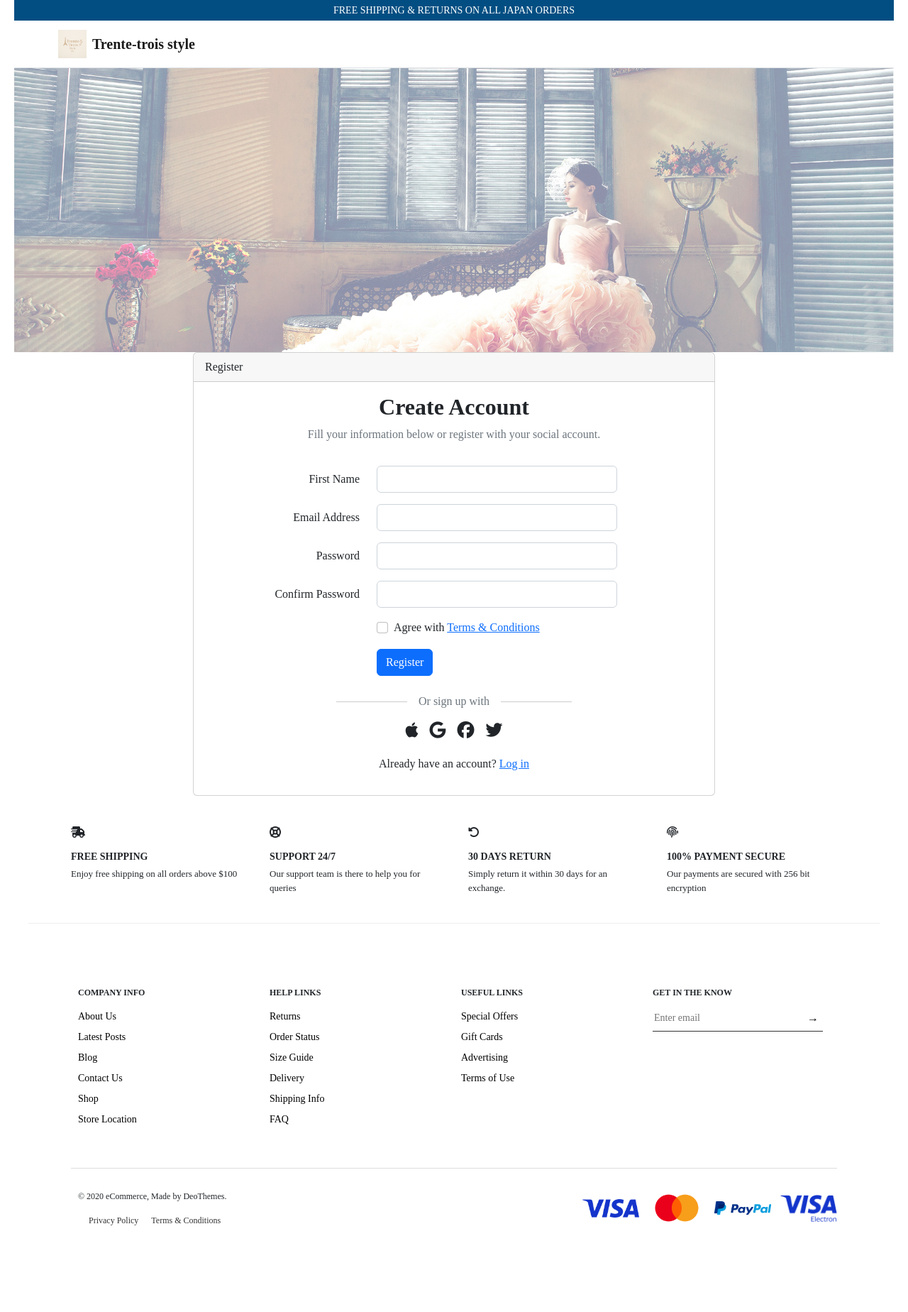
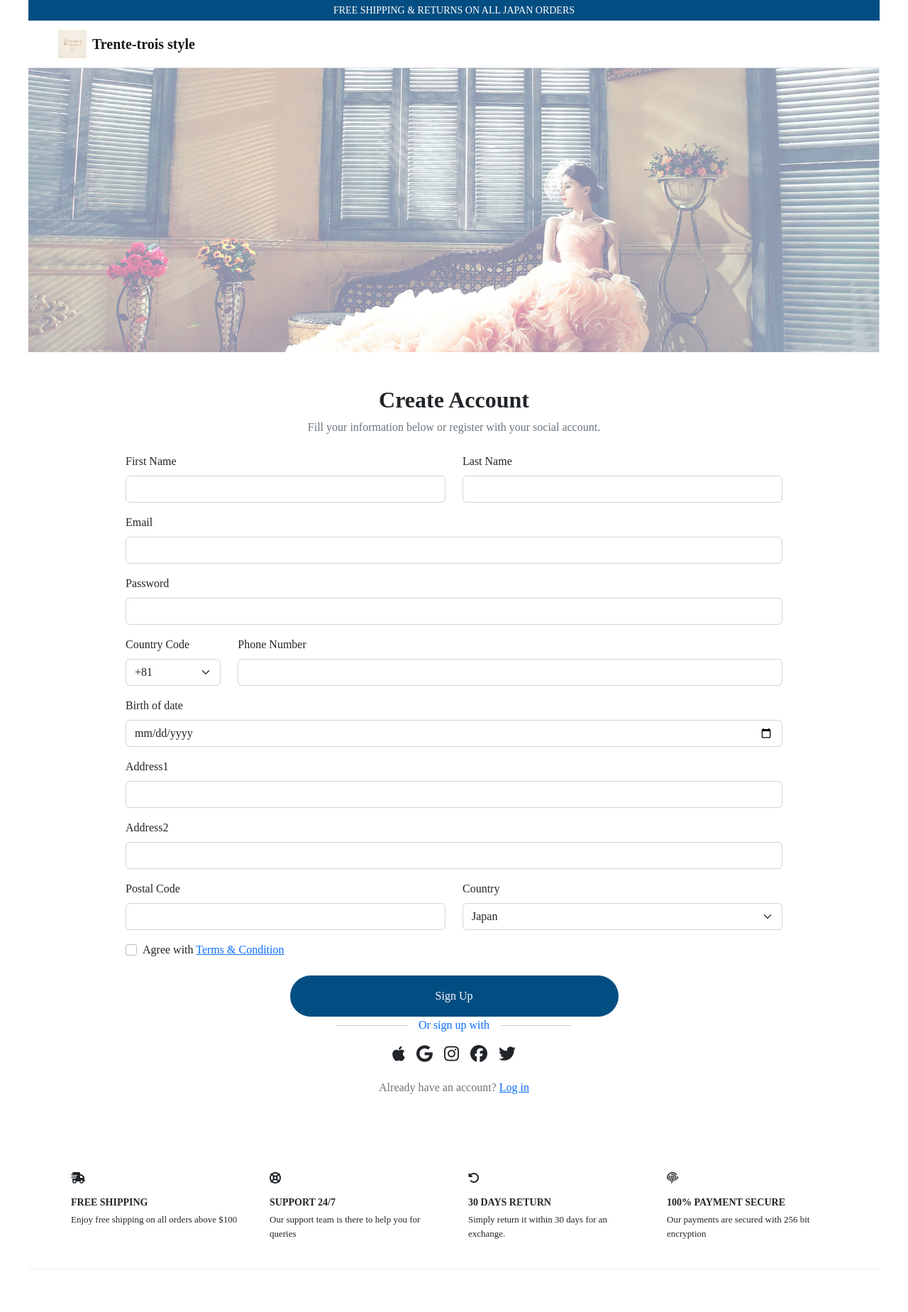
Before and after one commit to Yu0803/trente-trois-style, a Laravel app: page /register in a window 1280 px wide. Shown: the top 1848 px of the page at 71% size. Before the commit the page ends 1726 px from the top, so only its background shows below. Run offline with Laravel 12, Linux system fonts and the light colour scheme; style sheets or scripts are compiled from the project's sources; parts of the project's set-up code (start-up, migrations or seed data) failed here and were passed over; some web fonts are replaced.

Commit message:
fix register page and login page

```diff
--- a/resources/sass/app.scss
+++ b/resources/sass/app.scss
@@ -28,6 +28,7 @@
 }
 
 .btn-figma {
+  margin-top: 24px;
   display: flex;
   justify-content: center;
   align-items: center;
@@ -50,3 +51,15 @@
     background-color: #023b64;
   }
 }
+
+.social-login {
+  margin-top: 40px;
+  margin-bottom: 40px;
+  text-align: center;
+}
+
+.login-link {
+  margin-bottom: 60px;
+  text-align: center;
+  font-size: 14px;
+}
--- a/resources/views/auth/login.blade.php
+++ b/resources/views/auth/login.blade.php
@@ -2,13 +2,13 @@
 
 @section('content')
 <!-- Hero Section 5/21-->
-<div class="hero-image d-flex flex-column justify-content-center align-items-center text-white text-center" style="background: url('/images/login-hero.jpg') center center/cover no-repeat; height: 400px;">
+<div class="hero-image d-flex flex-column justify-content-center align-items-center text-white text-center container-wide" style="background: url('/images/login-hero.jpg') center center/cover no-repeat; height: 400px;">
     {{-- <h1 style="font-size: 2.5rem; font-weight: bold;">Log In</h1> --}}
     {{-- <p style="font-size: 1.2rem;">Hi! Welcome back, you’ve been missed.</p> --}}
 </div>
 
 
-<div class="login-form py-5">
+<div class="login-form py-5 container-wide">
   <div class="text-center mb-4">
     <h2 class="fw-bold">Log In</h2>
     <p class="text-muted">Hi! Welcome back, you’ve been missed.</p>
--- a/resources/views/auth/register.blade.php
+++ b/resources/views/auth/register.blade.php
@@ -1,107 +1,118 @@
 @extends('layouts.app')
 
 @section('content')
-<div class="hero-image d-flex flex-column justify-content-center align-items-center text-white text-center"
+<!-- Hero Section -->
+<div class="hero-image d-flex flex-column justify-content-center align-items-center text-white text-center container-wide"
      style="background: url('/images/login-hero.jpg') center center/cover no-repeat; height: 400px;">
 </div>
 
-<div class="container">
+<!-- Register Form -->
+<div class="container py-5 container-wide">
     <div class="row justify-content-center">
-        <div class="col-md-8">
-            <div class="card">
-                <div class="card-header">{{ __('Register') }}</div>
-                    <div class="text-center mt-3">
+        <div class="col-md-10">
+            <div class="text-center mb-4">
                 <h2 class="fw-bold">Create Account</h2>
                 <p class="text-muted">Fill your information below or register with your social account.</p>
             </div>
 
-                <div class="card-body">
             <form method="POST" action="{{ route('register') }}">
                 @csrf
 
                 <div class="row mb-3">
-                            <label for="first_name" class="col-md-4 col-form-label text-md-end">First Name</label>
                     <div class="col-md-6">
+                        <label for="first_name" class="form-label">First Name</label>
                         <input id="first_name" type="text" class="form-control" name="first_name" required>
+                    </div>
+                    <div class="col-md-6">
+                        <label for="last_name" class="form-label">Last Name</label>
+                        <input id="last_name" type="text" class="form-control" name="last_name" required>
                     </div>
                 </div>
 
+                <div class="mb-3">
+                    <label for="email" class="form-label">Email</label>
+                    <input id="email" type="email" class="form-control" name="email" required>
+                </div>
+
+                <div class="mb-3">
+                    <label for="password" class="form-label">Password</label>
+                    <input id="password" type="password" class="form-control" name="password" required>
+                </div>
 
                 <div class="row mb-3">
-                            <label for="email" class="col-md-4 col-form-label text-md-end">{{ __('Email Address') }}</label>
-
-                            <div class="col-md-6">
-                                <input id="email" type="email" class="form-control @error('email') is-invalid @enderror" name="email" value="{{ old('email') }}" required autocomplete="email">
-
-                                @error('email')
-                                    <span class="invalid-feedback" role="alert">
-                                        <strong>{{ $message }}</strong>
-                                    </span>
-                                @enderror
+                    <div class="col-md-2">
+                        <label for="country_code" class="form-label">Country Code</label>
+                        <select id="country_code" class="form-select">
+                            <option value="+81" selected>+81</option>
+                            <!-- 他の国コードも追加可 -->
+                        </select>
+                    </div>
+                    <div class="col-md-10">
+                        <label for="phone" class="form-label">Phone Number</label>
+                        <input id="phone" type="text" class="form-control" name="phone">
                     </div>
                 </div>
 
+                <div class="mb-3">
+                    <label for="dob" class="form-label">Birth of date</label>
+                    <input id="dob" type="date" class="form-control" name="dob">
+                </div>
+
+                <div class="mb-3">
+                    <label for="address1" class="form-label">Address1</label>
+                    <input id="address1" type="text" class="form-control" name="address1">
+                </div>
+
+                <div class="mb-3">
+                    <label for="address2" class="form-label">Address2</label>
+                    <input id="address2" type="text" class="form-control" name="address2">
+                </div>
+
                 <div class="row mb-3">
-                            <label for="password" class="col-md-4 col-form-label text-md-end">{{ __('Password') }}</label>
-
                     <div class="col-md-6">
-                                <input id="password" type="password" class="form-control @error('password') is-invalid @enderror" name="password" required autocomplete="new-password">
-
-                                @error('password')
-                                    <span class="invalid-feedback" role="alert">
-                                        <strong>{{ $message }}</strong>
-                                    </span>
-                                @enderror
+                        <label for="postal_code" class="form-label">Postal Code</label>
+                        <input id="postal_code" type="text" class="form-control" name="postal_code">
+                    </div>
+                    <div class="col-md-6">
+                        <label for="country" class="form-label">Country</label>
+                        <select id="country" name="country" class="form-select">
+                            <option value="Japan">Japan</option>
+                            <option value="USA">USA</option>
+                            <!-- 必要に応じて追加 -->
+                        </select>
                     </div>
                 </div>
 
-                        <div class="row mb-3">
-                            <label for="password-confirm" class="col-md-4 col-form-label text-md-end">{{ __('Confirm Password') }}</label>
-
-                            <div class="col-md-6">
-                                <input id="password-confirm" type="password" class="form-control" name="password_confirmation" required autocomplete="new-password">
-                            </div>
-                        </div>
-                            <div class="row mb-3">
-                                <div class="col-md-6 offset-md-4">
-                                    <div class="form-check">
-                                        <input class="form-check-input" type="checkbox" name="terms" required>
-                                        <label class="form-check-label">
-                                            Agree with <a href="#" class="text-decoration-underline">Terms & Conditions</a>
-                                        </label>
-                                    </div>
-                                </div>
+                <div class="mb-3 form-check">
+                    <input type="checkbox" class="form-check-input" name="terms" id="terms" required>
+                    <label class="form-check-label" for="terms">Agree with <a href="#">Terms & Condition</a></label>
                 </div>
 
-                        <div class="row mb-0">
-                            <div class="col-md-6 offset-md-4">
-                                <button type="submit" class="btn btn-primary">
-                                    {{ __('Register') }}
+                <button type="submit" class="btn-figma w-50 mx-auto d-block">
+                Sign Up
                 </button>
-                            </div>
-                        </div>
-                    </form>
 
-                    <div class="text-center mt-4">
+
+                <div class="text-center">
                     <div class="d-flex justify-content-center align-items-center mb-3">
                         <div style="height: 1px; background: #ccc; width: 100px;"></div>
-                        <span class="mx-3 text-muted">Or sign up with</span>
+                        <span class="mx-3 text-primary">Or sign up with</span>
                         <div style="height: 1px; background: #ccc; width: 100px;"></div>
                     </div>
                     <div class="d-flex justify-content-center gap-3 fs-4">
                         <i class="fab fa-apple"></i>
                         <i class="fab fa-google"></i>
+                        <i class="fab fa-instagram"></i>
                         <i class="fab fa-facebook"></i>
                         <i class="fab fa-twitter"></i>
                     </div>
+                </div>
 
-                    <p class="mt-4">
-                        Already have an account?
-                        <a href="{{ route('login') }}" class="text-primary text-decoration-underline">Log in</a>
-                    </p>
+<div class="text-center mt-4">
+    <p class="text-muted">Already have an account? <a href="{{ route('login') }}" class="text-primary">Log in</a></p>
 </div>
-                </div>
-            </div>
+
+            </form>
         </div>
     </div>
 </div>
--- a/resources/views/layouts/app.blade.php
+++ b/resources/views/layouts/app.blade.php
@@ -45,14 +45,14 @@ font-family: 'Alice';
     <div id="app">
         <div class="page-wrapper">
         <!-- 上段ナビ（インフォメーションバー） -->
-<nav class="navbar py-1 bg-navy text-white">
+<nav class="navbar py-1 bg-navy text-white container-wide">
   <div class="container d-flex justify-content-center small">
     FREE SHIPPING & RETURNS ON ALL JAPAN ORDERS
   </div>
 </nav>
 
 <!-- 下段ナビ（ロゴ付きメインナビ） -->
-<nav class="navbar navbar-expand-lg navbar-light bg-white border-bottom">
+<nav class="navbar navbar-expand-lg navbar-light bg-white border-bottom container-wide">
   <div class="container">
     <a class="navbar-brand d-flex align-items-center" href="{{ url('/') }}">
       <img src="{{ asset('images/logo.png') }}" alt="Logo" height="40" class="me-2">
```
Also changed, not shown: public/images/footer-banner.jpg (added). Lines whose indentation alone changed are shown as unchanged.
